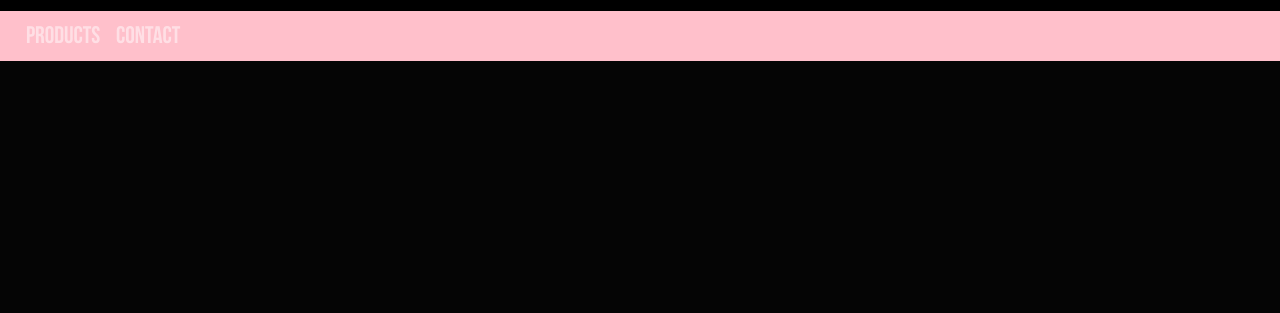
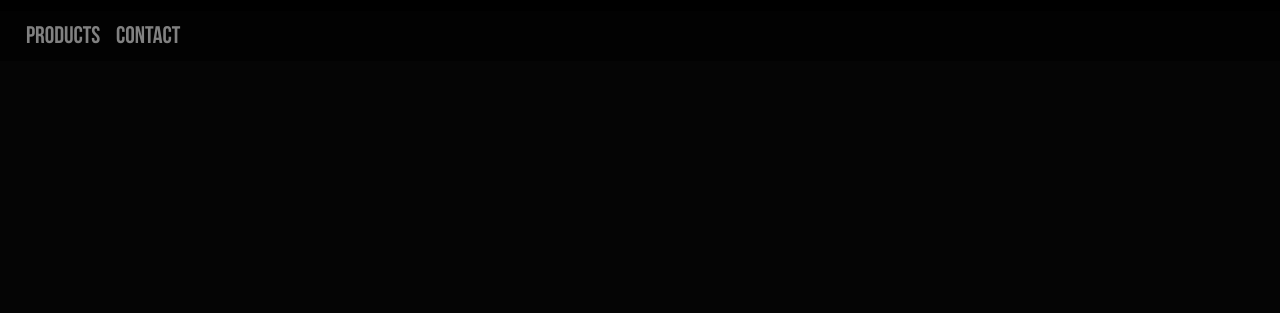
Before and after one commit to AdamBiganovsky/FinalBardo, a plain HTML site: page index.html in a window 1280 px wide. Shown: the part 89-402 px from the top of the page. Drawn offline with Linux system fonts and the light colour scheme.

Commit message:
Set 0.5 opacity for menu bar

```diff
--- a/css/index.scss
+++ b/css/index.scss
@@ -228,7 +228,7 @@ button.navMenu.highlight {
 
 	box-sizing: border-box;
 
-	background-color: rgba(pink, 1);
+	background-color: rgba(black, 0.5);
 
   color: $title-color-light;
   font-family: BebasNeue;
```
Also changed, not shown: css/index.css, 1 other file.
